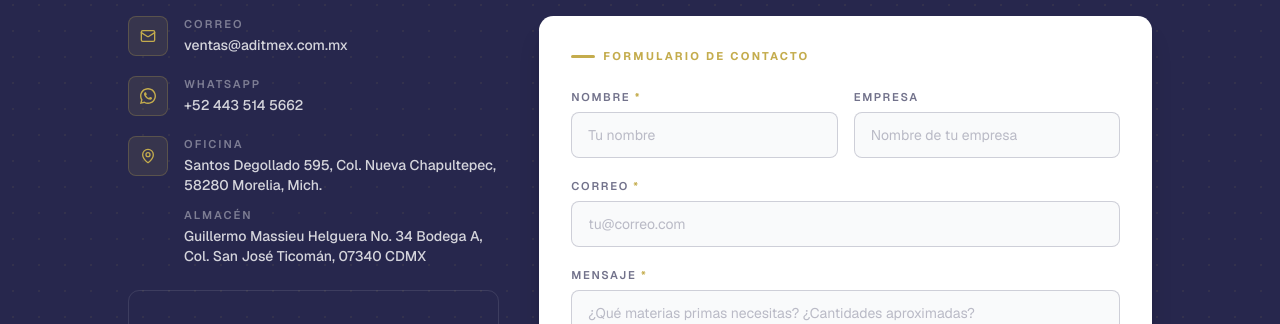
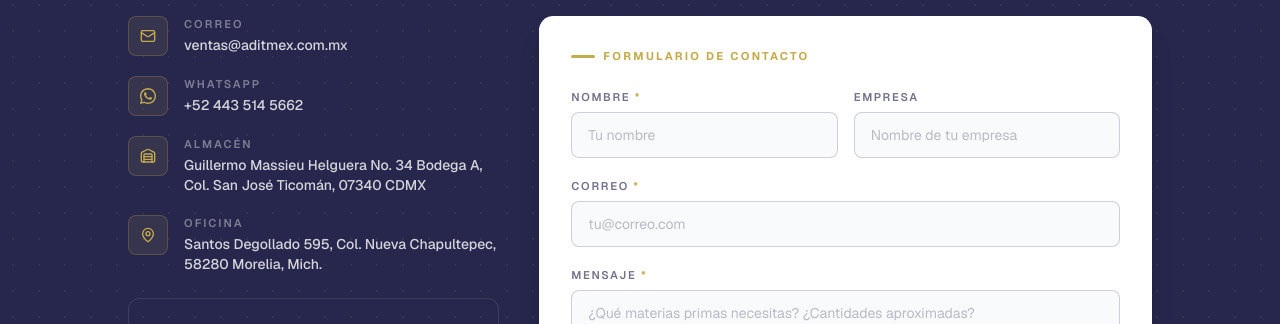
Before and after one commit to aditmex-admin/ADITMEX, a Next.js app: page / in a window 1280 px wide. Shown: the part 3760-4084 px from the top of the page. Built offline with nearby package versions, Linux system fonts and the light colour scheme; grey boxes are pictures that could not be loaded.

Commit message:
Move almacen above oficina and add Warehouse icon

```diff
--- a/components/web/contact.tsx
+++ b/components/web/contact.tsx
@@ -1,7 +1,7 @@
 "use client";
 
 import { useState } from "react";
-import { Send, Mail, MapPin } from "lucide-react";
+import { Send, Mail, MapPin, Warehouse } from "lucide-react";
 import { WaIcon } from "@/components/web/wa-icon";
 import {
   WA_URL,
@@ -96,24 +96,29 @@ export default function Contact() {
               </div>
             ))}
 
-            {/* Ubicaciones — oficina y almacén */}
+            {/* Almacén */}
+            <div className="flex items-start gap-4">
+              <div className="flex h-10 w-10 shrink-0 items-center justify-center rounded-lg border border-brand-gold/25 bg-brand-gold/10">
+                <Warehouse className="h-4 w-4 text-brand-gold" />
+              </div>
+              <div className="flex flex-col gap-0.5">
+                <span className="text-[0.7rem] font-semibold uppercase tracking-[0.18em] text-white/40">
+                  Almacén
+                </span>
+                <span className="text-sm font-medium text-white/80">{ADDRESS_ALMACEN}</span>
+              </div>
+            </div>
+
+            {/* Oficina */}
             <div className="flex items-start gap-4">
               <div className="flex h-10 w-10 shrink-0 items-center justify-center rounded-lg border border-brand-gold/25 bg-brand-gold/10">
                 <MapPin className="h-4 w-4 text-brand-gold" />
               </div>
-              <div className="flex flex-col gap-3">
-                <div className="flex flex-col gap-0.5">
-                  <span className="text-[0.7rem] font-semibold uppercase tracking-[0.18em] text-white/40">
-                    Oficina
-                  </span>
-                  <span className="text-sm font-medium text-white/80">{ADDRESS}</span>
-                </div>
-                <div className="flex flex-col gap-0.5">
-                  <span className="text-[0.7rem] font-semibold uppercase tracking-[0.18em] text-white/40">
-                    Almacén
-                  </span>
-                  <span className="text-sm font-medium text-white/80">{ADDRESS_ALMACEN}</span>
-                </div>
+              <div className="flex flex-col gap-0.5">
+                <span className="text-[0.7rem] font-semibold uppercase tracking-[0.18em] text-white/40">
+                  Oficina
+                </span>
+                <span className="text-sm font-medium text-white/80">{ADDRESS}</span>
               </div>
             </div>
 
```
